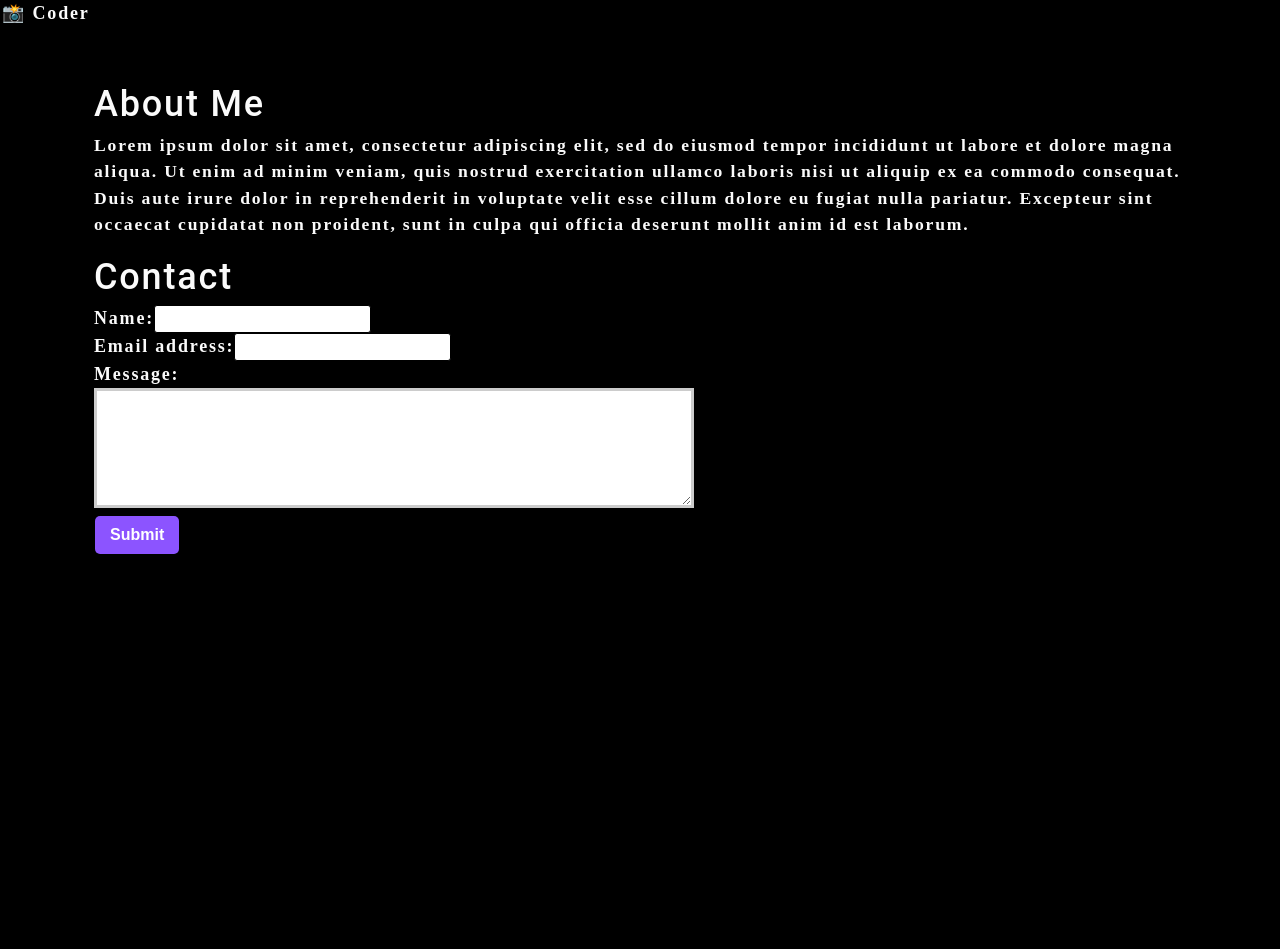
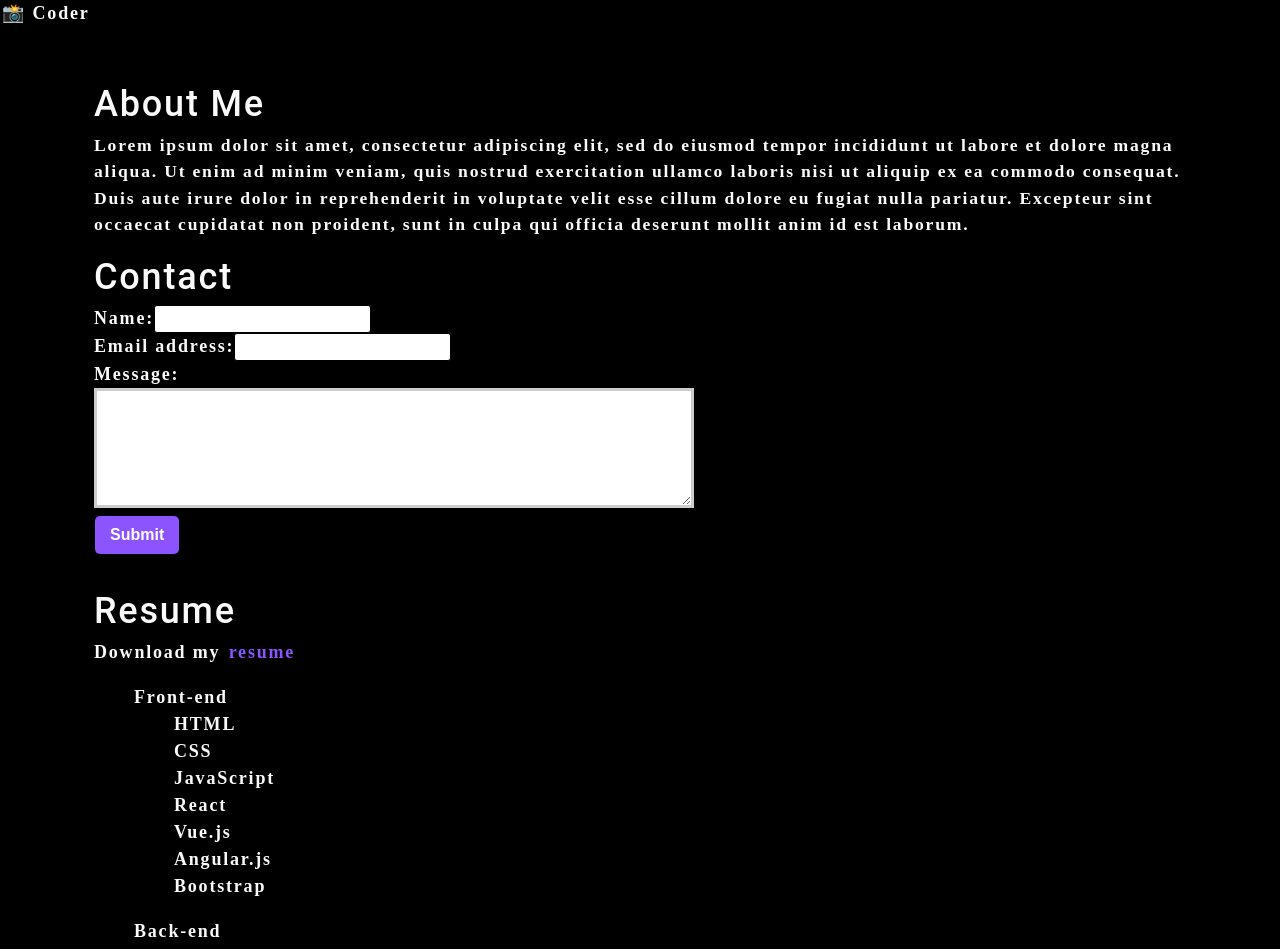
Before and after one commit to fdogarro/react-port, a React (Create React App) app: page / in a window 1280 px wide. Shown: the top 949 px of the page. Before the commit the page ends 800 px from the top, so only its background shows below. Built offline with nearby package versions, Linux system fonts and the light colour scheme.

Commit message:
add code for resume page

```diff
--- a/src/App.js
+++ b/src/App.js
@@ -2,6 +2,7 @@ import React from 'react';
 import Header from './components/Header';
 import About from './pages/About';
 import Contact from './pages/Contact';
+import Resume from './pages/Resume';
 
 const App = () => {
   return (
@@ -10,6 +11,7 @@ const App = () => {
       <main>
         <About></About>
         <Contact></Contact>
+        <Resume></Resume>
       </main>
 
     </div>
--- a/src/components/Footer/index.js
+++ b/src/components/Footer/index.js
@@ -2,7 +2,9 @@ import React from 'react';
 
 const Footer = () => {
     return(
-        <h1>Footer</h1>
+        <Footer>
+            <h1>Footer</h1>
+        </Footer>
     );
 
 };
--- a/src/components/Nav/index.js
+++ b/src/components/Nav/index.js
@@ -2,7 +2,9 @@ import React from 'react';
 
 const Nav = () => {
     return(
-        <h1>Nav</h1>
+        <nav>
+            <h1>Nav</h1>
+        </nav>
     );
 
 };
--- a/src/components/Project/index.js
+++ b/src/components/Project/index.js
@@ -2,7 +2,9 @@ import React from 'react';
 
 const Project = () => {
     return(
-        <h1>Project</h1>
+        <section>
+            <h1>Project</h1>
+        </section>
     );
 
 };
--- a/src/pages/About.js
+++ b/src/pages/About.js
@@ -2,7 +2,7 @@ import React from 'react';
 
 const About = () => {
     return(
-        <div>
+        <section>
         <h1>About Me</h1>
         <p>Lorem ipsum dolor sit amet, consectetur adipiscing elit, sed do eiusmod tempor incididunt
             ut labore et dolore magna aliqua. Ut enim ad minim veniam, quis nostrud exercitation ullamco
@@ -10,7 +10,7 @@ const About = () => {
             voluptate velit esse cillum dolore eu fugiat nulla pariatur. Excepteur sint occaecat cupidatat
             non proident, sunt in culpa qui officia deserunt mollit anim id est laborum.
         </p>
-        </div>
+        </section>
     );
 
 };
--- a/src/pages/Portfolio.js
+++ b/src/pages/Portfolio.js
@@ -2,7 +2,9 @@ import React from 'react';
 
 const Portfolio = () => {
     return(
-        <h1>Portfolio</h1>
+        <section>
+            <h1>Portfolio</h1>
+        </section>
     );
 
 };
--- a/src/pages/Resume.js
+++ b/src/pages/Resume.js
@@ -1,8 +1,38 @@
 import React from 'react';
 
 const Resume = () => {
+    const skills = [
+        {   id:'1',
+            category: 'Front-end',
+            technologies: ['HTML', 'CSS', 'JavaScript', 'React', 'Vue.js', 'Angular.js', 'Bootstrap']
+        },
+        {
+            id:'2',
+            category: 'Back-end',
+            technologies: ['Node.js', 'Postgres', 'Sequelize', 'Python']
+        }
+    ];
     return(
-        <h1>Resume</h1>
+        <section>
+            <h1>Resume</h1>
+            <span>Download my <a href="link/to/your/download/file" download>resume</a></span>
+            {skills.map((skill) => (
+            <ul>
+                <li
+                key={skill.id}
+                >{skill.category}
+                </li>
+                <ul>
+                {skill.technologies.map((tech) => (
+                    <li
+                    key={tech}
+                    >{tech}
+                    </li>
+                ))}
+                </ul>
+            </ul>
+            ))}
+        </section>
     );
 
 };
```
